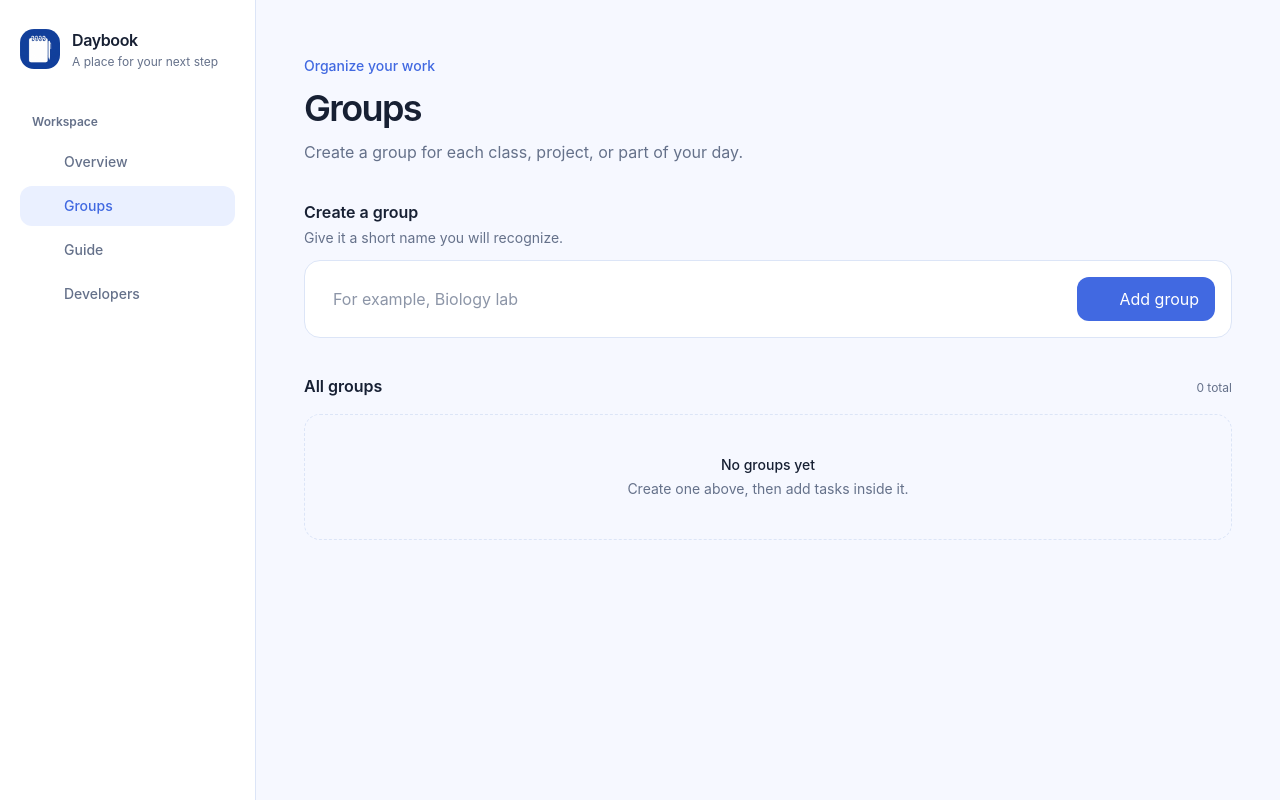
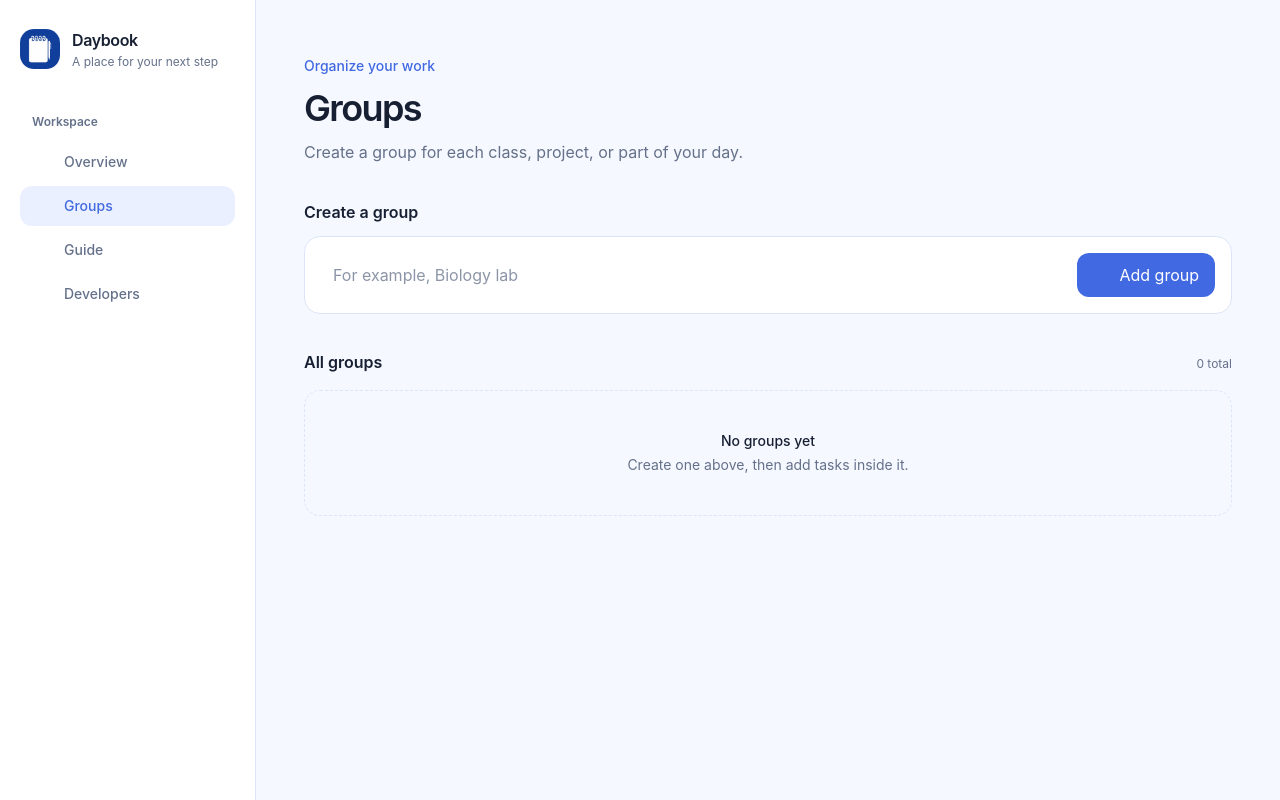
Before and after one commit to PixelDev-Vic/ToDoList-React, a React (Vite) app: page /groups in a window 1280 px wide. Built offline with nearby package versions, Linux system fonts and the light colour scheme; some icons are missing.

Commit message:
Remove group naming instruction paragraph
Removed the instruction paragraph for naming the group.

```diff
--- a/src/pages/GroupsPage.jsx
+++ b/src/pages/GroupsPage.jsx
@@ -38,7 +38,6 @@ export default function GroupsPage({ groups, tasks, onAddGroup, onRequestDeleteG
       <section aria-labelledby="create-group-title" className="space-y-3">
         <div>
           <h2 id="create-group-title" className="text-base font-semibold text-ink">Create a group</h2>
-          <p className="mt-1 text-sm text-muted">Give it a short name you will recognize.</p>
         </div>
         <form onSubmit={handleSubmit} className="rounded-2xl border border-line bg-white p-3 sm:flex sm:items-start sm:gap-3 sm:p-4">
           <div className="min-w-0 flex-1">
```
